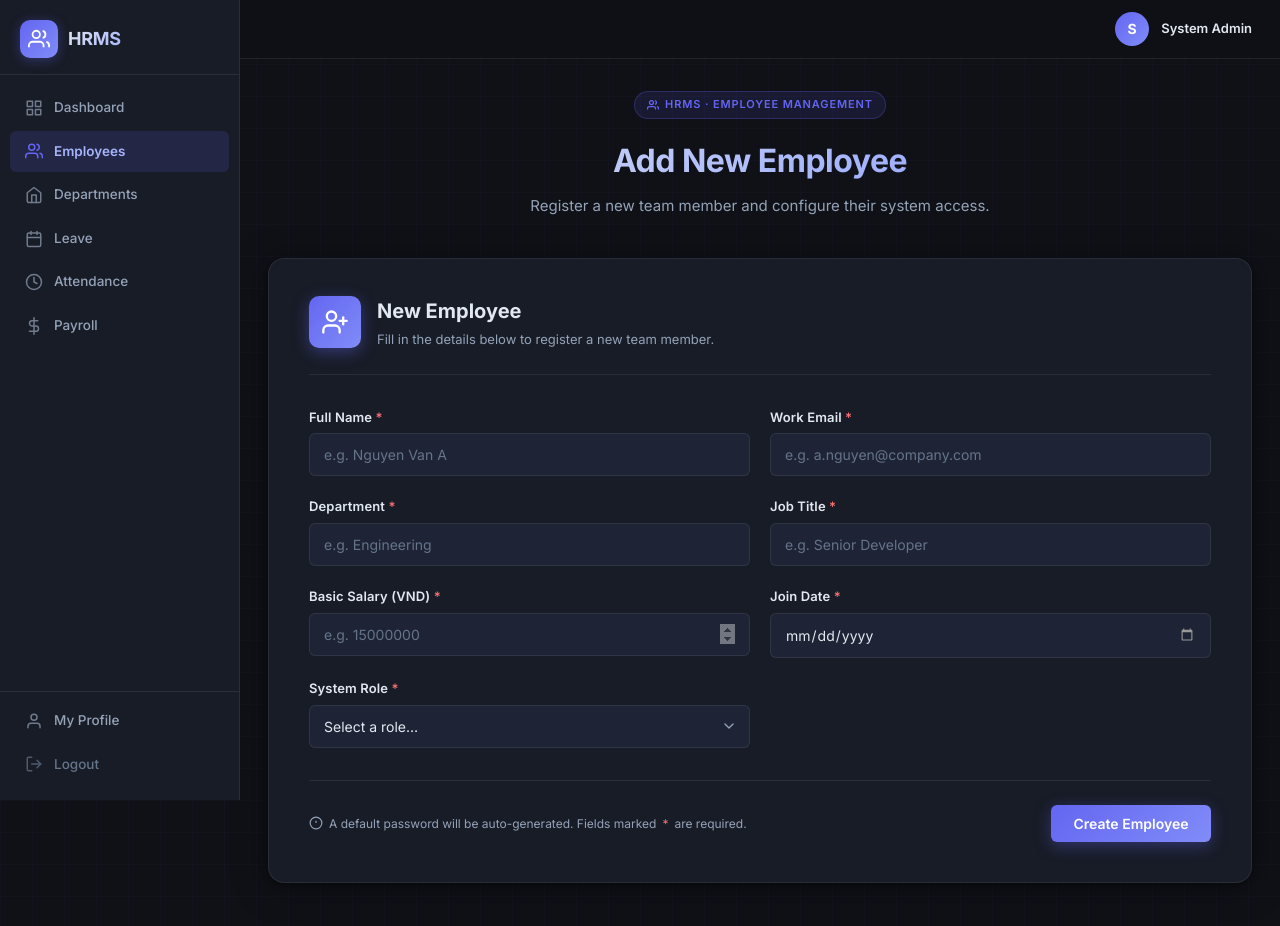
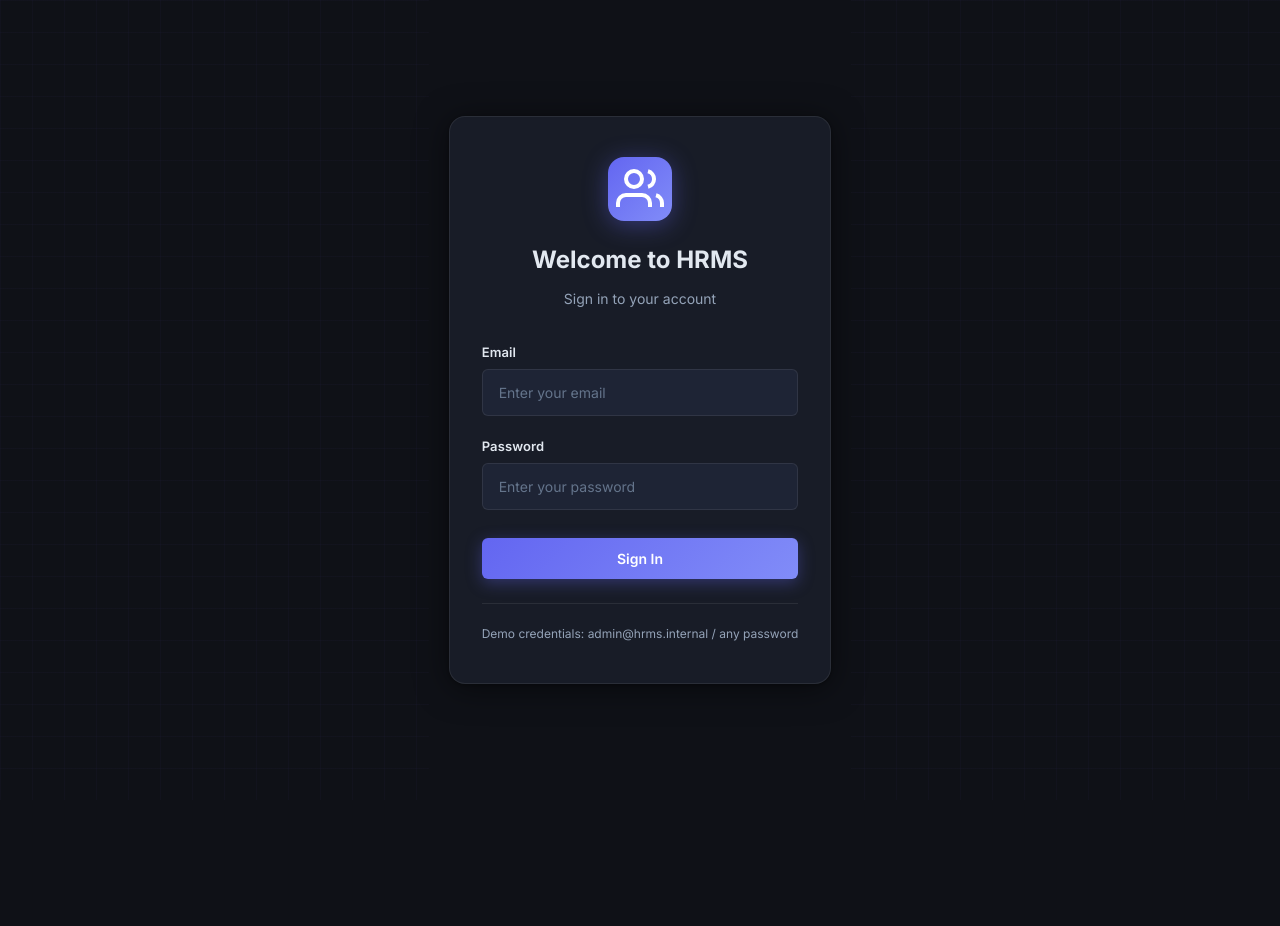
Before and after one commit to IssacDanny/Human-Resoure-Management-System, a React (Vite) app in the folder apps/client/: page /employees/new in a window 1280 px wide. Shown: the top 926 px of the page. After the commit the page ends 800 px from the top, so only its background shows below. Built offline with nearby package versions, Linux system fonts and the light colour scheme.

Commit message:
feat: log in page

```diff
--- a/apps/client/src/App.tsx
+++ b/apps/client/src/App.tsx
@@ -1,12 +1,20 @@
 import './index.css';
 import { Routes, Route } from 'react-router-dom';
+import { useAuth } from './contexts/AuthContext';
 import { AppLayout } from './layouts/AppLayout';
+import { LoginPage } from './pages/LoginPage';
 import { DashboardPage } from './pages/DashboardPage';
 import { CreateEmployeePage } from './pages/CreateEmployeePage';
 import { EmployeeListPage } from './pages/EmployeeListPage';
 import { PlaceholderPage } from './pages/PlaceholderPage';
 
 function App() {
+  const { isAuthenticated } = useAuth();
+
+  if (!isAuthenticated) {
+    return <LoginPage />;
+  }
+
   return (
     <Routes>
       <Route element={<AppLayout />}>
--- a/apps/client/src/contexts/AuthContext.tsx
+++ b/apps/client/src/contexts/AuthContext.tsx
@@ -32,7 +32,7 @@ const MOCK_ADMIN: AuthUser = {
   workEmail: 'admin@hrms.internal',
   department: 'Human Resources',
   jobTitle: 'HR Administrator',
-  role: Role.ADMIN_HR,
+  role: Role.admin,
 };
 
 // --- Context ---
@@ -40,8 +40,8 @@ const MOCK_ADMIN: AuthUser = {
 const AuthContext = createContext<AuthContextValue | undefined>(undefined);
 
 export function AuthProvider({ children }: { children: ReactNode }) {
-  const [user, setUser] = useState<AuthUser | null>(MOCK_ADMIN);
-  const [token, setToken] = useState<string | null>('mock-jwt-token');
+  const [user, setUser] = useState<AuthUser | null>(null);
+  const [token, setToken] = useState<string | null>(null);
 
   const isAuthenticated = user !== null;
   const isAdmin = user?.role === Role.admin;
--- a/apps/client/src/index.css
+++ b/apps/client/src/index.css
@@ -798,6 +798,156 @@ body {
   color: #818cf8;
 }
 
+/* ============================================================
+   LOGIN PAGE
+   ============================================================ */
+.login-page {
+  min-height: 100vh;
+  display: flex;
+  align-items: center;
+  justify-content: center;
+  padding: 20px;
+  background: var(--color-bg);
+}
+
+.login-container {
+  width: 100%;
+  max-width: 400px;
+  background: var(--color-surface);
+  border: 1px solid var(--color-border);
+  border-radius: var(--radius-lg);
+  box-shadow: var(--shadow-card);
+  padding: 40px 32px;
+  backdrop-filter: blur(12px);
+  -webkit-backdrop-filter: blur(12px);
+}
+
+.login-header {
+  text-align: center;
+  margin-bottom: 32px;
+}
+
+.login-logo {
+  width: 64px;
+  height: 64px;
+  border-radius: var(--radius-lg);
+  background: linear-gradient(135deg, var(--color-primary), #818cf8);
+  color: #fff;
+  display: flex;
+  align-items: center;
+  justify-content: center;
+  margin: 0 auto 20px;
+  box-shadow: 0 4px 24px rgba(99, 102, 241, 0.4);
+}
+
+.login-title {
+  font-size: 24px;
+  font-weight: 700;
+  color: var(--color-text);
+  margin: 0 0 8px;
+}
+
+.login-subtitle {
+  font-size: 14px;
+  color: var(--color-text-muted);
+  margin: 0;
+}
+
+.login-form {
+  display: flex;
+  flex-direction: column;
+  gap: 20px;
+}
+
+.form-group {
+  display: flex;
+  flex-direction: column;
+  gap: 6px;
+}
+
+.form-label {
+  font-size: 13px;
+  font-weight: 600;
+  color: var(--color-text);
+}
+
+.form-input {
+  width: 100%;
+  padding: 12px 16px;
+  background: var(--color-surface-raised);
+  border: 1.5px solid var(--color-border);
+  border-radius: var(--radius-sm);
+  color: var(--color-text);
+  font-family: var(--font-sans);
+  font-size: 14px;
+  transition: border-color 0.2s ease, box-shadow 0.2s ease;
+  outline: none;
+}
+
+.form-input::placeholder {
+  color: var(--color-text-placeholder);
+}
+
+.form-input:focus {
+  border-color: var(--color-primary);
+  box-shadow: 0 0 0 3px var(--color-primary-ring);
+}
+
+.form-input:disabled {
+  opacity: 0.6;
+  cursor: not-allowed;
+}
+
+.form-error {
+  font-size: 12px;
+  color: var(--color-error);
+  margin: 4px 0 0;
+}
+
+.login-button {
+  width: 100%;
+  padding: 12px 16px;
+  background: linear-gradient(135deg, var(--color-primary), #818cf8);
+  border: none;
+  border-radius: var(--radius-sm);
+  color: #fff;
+  font-family: var(--font-sans);
+  font-size: 14px;
+  font-weight: 600;
+  cursor: pointer;
+  transition: background 0.2s ease, box-shadow 0.2s ease, transform 0.1s ease;
+  box-shadow: 0 4px 16px rgba(99, 102, 241, 0.35);
+  margin-top: 8px;
+}
+
+.login-button:hover:not(:disabled) {
+  background: linear-gradient(135deg, var(--color-primary-hover), var(--color-primary));
+  box-shadow: 0 6px 24px rgba(99, 102, 241, 0.5);
+  transform: translateY(-1px);
+}
+
+.login-button:active:not(:disabled) {
+  transform: translateY(0);
+}
+
+.login-button:disabled {
+  opacity: 0.6;
+  cursor: not-allowed;
+}
+
+.login-footer {
+  text-align: center;
+  margin-top: 24px;
+  padding-top: 20px;
+  border-top: 1px solid var(--color-border);
+}
+
+.login-footer-text {
+  font-size: 12px;
+  color: var(--color-text-muted);
+  margin: 0;
+}
+
 .dashboard-card-icon--emerald {
   background: rgba(16, 185, 129, 0.12);
   color: #34d399;
--- /dev/null
+++ b/apps/client/src/pages/LoginPage.tsx
@@ -0,0 +1,95 @@
+import { useState } from 'react';
+import { useAuth } from '../contexts/AuthContext';
+import { useNavigate } from 'react-router-dom';
+
+export function LoginPage() {
+  const { login } = useAuth();
+  const navigate = useNavigate();
+  const [email, setEmail] = useState('');
+  const [password, setPassword] = useState('');
+  const [isLoading, setIsLoading] = useState(false);
+  const [error, setError] = useState('');
+
+  const handleSubmit = async (e: React.FormEvent) => {
+    e.preventDefault();
+    setIsLoading(true);
+    setError('');
+
+    try {
+      await login(email, password);
+      navigate('/');
+    } catch (err) {
+      setError('Invalid email or password');
+    } finally {
+      setIsLoading(false);
+    }
+  };
+
+  return (
+    <div className="login-page">
+      <div className="login-container">
+        <div className="login-header">
+          <div className="login-logo">
+            <svg width="48" height="48" viewBox="0 0 24 24" fill="none" stroke="currentColor" strokeWidth="2" aria-hidden="true">
+              <path d="M17 21v-2a4 4 0 0 0-4-4H5a4 4 0 0 0-4 4v2" />
+              <circle cx="9" cy="7" r="4" />
+              <path d="M23 21v-2a4 4 0 0 0-3-3.87" /><path d="M16 3.13a4 4 0 0 1 0 7.75" />
+            </svg>
+          </div>
+          <h1 className="login-title">Welcome to HRMS</h1>
+          <p className="login-subtitle">Sign in to your account</p>
+        </div>
+
+        <form className="login-form" onSubmit={handleSubmit}>
+          <div className="form-group">
+            <label htmlFor="email" className="form-label">Email</label>
+            <input
+              id="email"
+              type="email"
+              value={email}
+              onChange={(e) => setEmail(e.target.value)}
+              className="form-input"
+              placeholder="Enter your email"
+              required
+              disabled={isLoading}
+            />
+          </div>
+
+          <div className="form-group">
+            <label htmlFor="password" className="form-label">Password</label>
+            <input
+              id="password"
+              type="password"
+              value={password}
+              onChange={(e) => setPassword(e.target.value)}
+              className="form-input"
+              placeholder="Enter your password"
+              required
+              disabled={isLoading}
+            />
+          </div>
+
+          {error && (
+            <div className="form-error">
+              {error}
+            </div>
+          )}
+
+          <button
+            type="submit"
+            className="login-button"
+            disabled={isLoading}
+          >
+            {isLoading ? 'Signing in...' : 'Sign In'}
+          </button>
+        </form>
+
+        <div className="login-footer">
+          <p className="login-footer-text">
+            Demo credentials: admin@hrms.internal / any password
+          </p>
+        </div>
+      </div>
+    </div>
+  );
+}
```
